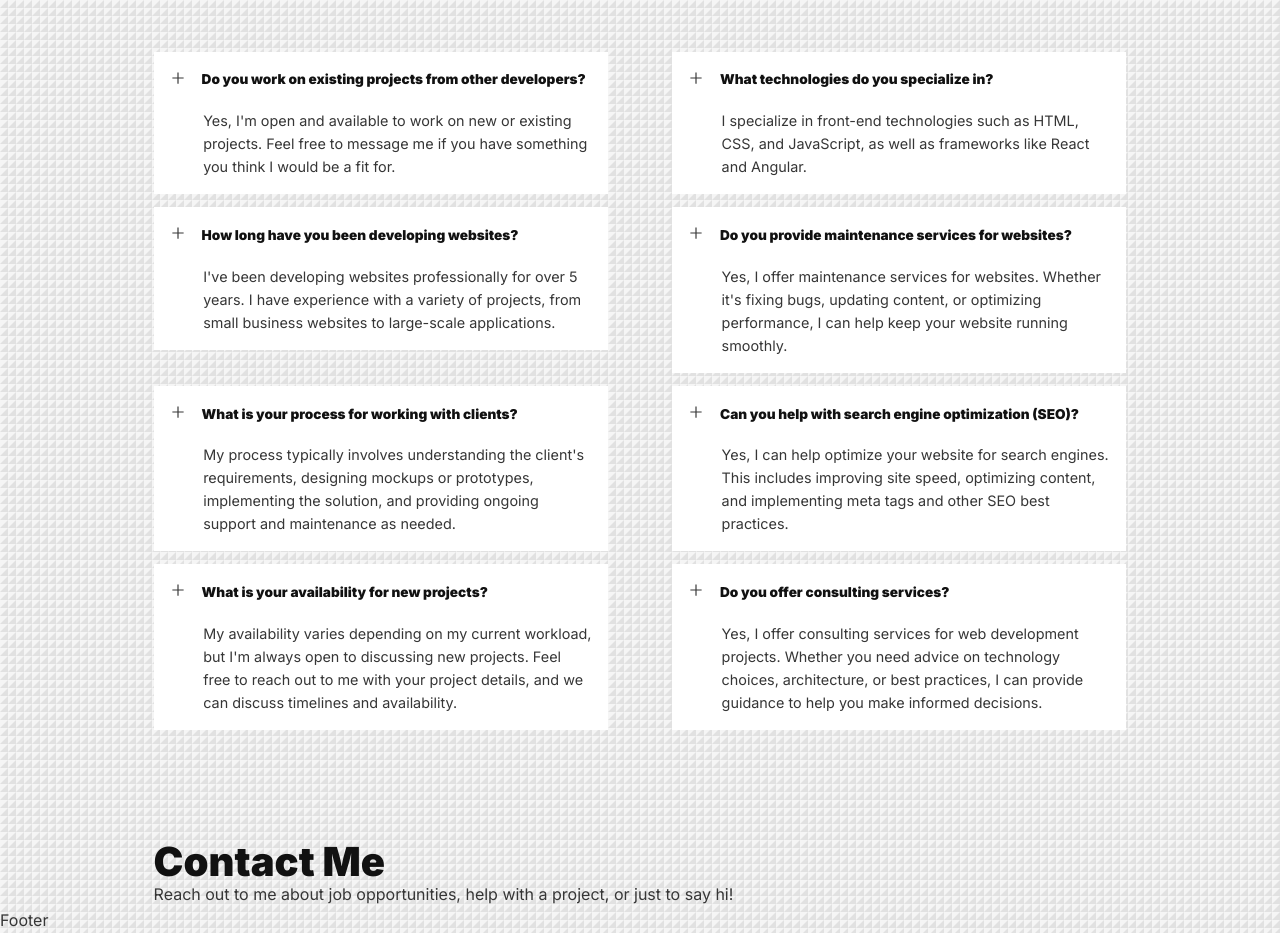
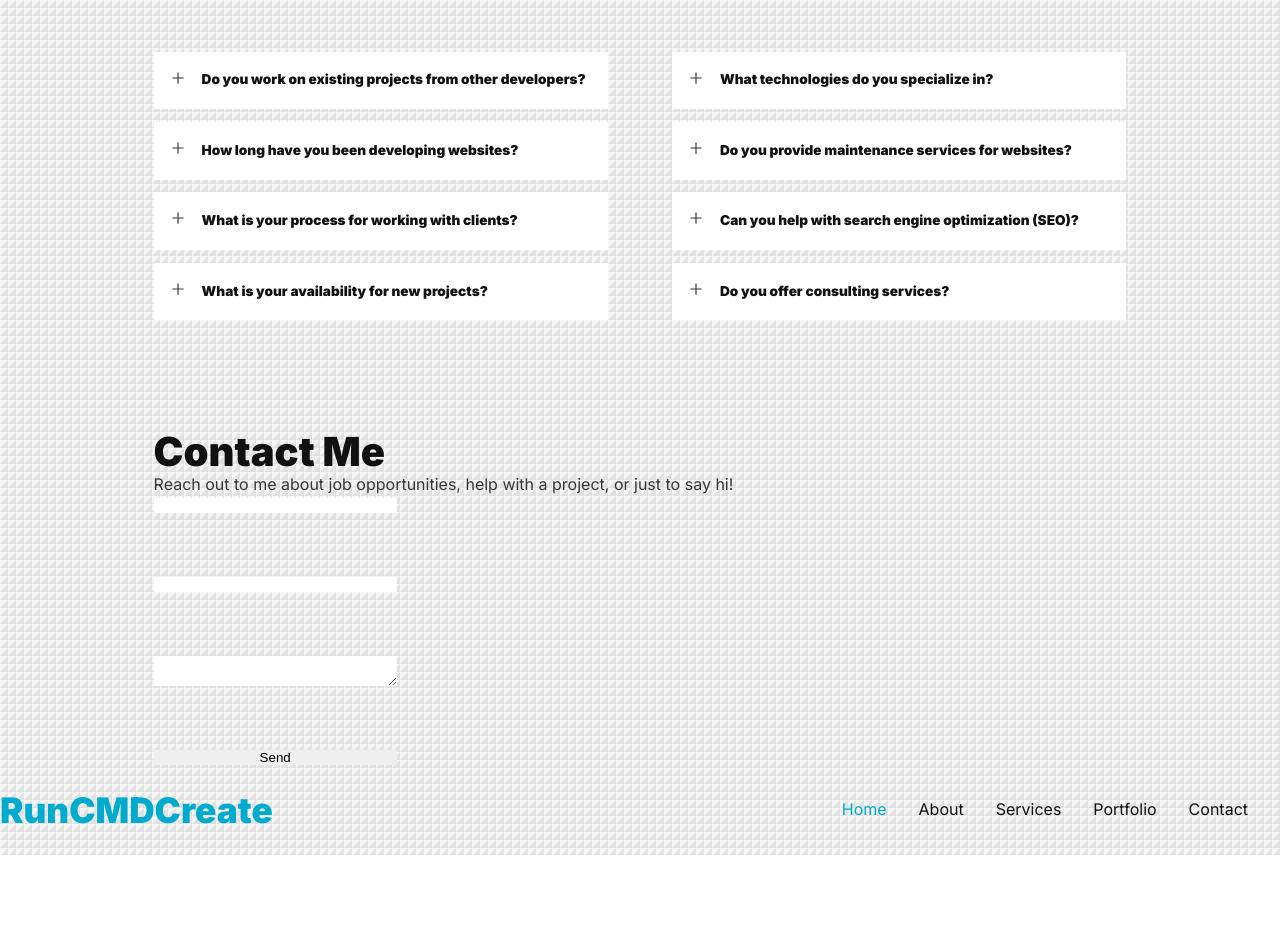
Before and after one commit to webdev-bfunk/next-portfolio, a Next.js app: page / in a window 1280 px wide. Shown: the part 3480-4413 px from the top of the page. After the commit the page ends 4335 px from the top, so only its background shows below. Built offline with nearby package versions, Linux system fonts and the light colour scheme.

Commit message:
start contact section

```diff
--- a/app/_components/contact/ContactSection.jsx
+++ b/app/_components/contact/ContactSection.jsx
@@ -7,6 +7,12 @@ const ContactSection = () => {
             <div className={`container ${styles.contactWrapper}`}>
                 <h2>Contact Me</h2>
                 <p>Reach out to me about job opportunities, help with a project, or just to say hi!</p>
+                <div className={styles.inputWrapper}>
+                    <input />
+                    <input />
+                    <textarea />
+                    <button>Send</button>
+                </div>
             </div>
         </div>
     )
--- a/app/_components/contact/contact.module.css
+++ b/app/_components/contact/contact.module.css
@@ -1,3 +1,17 @@
 .section {
     padding-top: 7rem;
 }
+
+
+.contactWrapper {
+    display: flex;
+    flex-direction: column;
+}
+
+.inputWrapper {
+    display: flex;
+    justify-content: center;
+    gap: 4rem;
+        flex-direction: column;
+    width: 25%;
+}
--- a/app/_components/faqs/FaqItem.jsx
+++ b/app/_components/faqs/FaqItem.jsx
@@ -1,18 +1,18 @@
 "use client"
 import React, { useState } from 'react'
 import styles from './faq.module.css'
-import { AiOutlinePlus } from 'react-icons/ai'
+import { AiOutlineMinus, AiOutlinePlus } from 'react-icons/ai'
 
 const FaqItem = ({ title, description }) => {
     const [open, setOpen] = useState(false);
 
     return (
-        <article className={`${styles.faq}`} onClick={() => setOpen()}>
+        <article className={`${styles.faq} ${open ? styles.open : ""}`} onClick={() => setOpen(!open)}>
             <div>
-                <span><AiOutlinePlus /></span>
+                <span>{open ? <AiOutlineMinus /> : <AiOutlinePlus />}</span>
                 <h6>{title}</h6>
             </div>
-            <p>{description}</p>
+            {open && <p>{description}</p>}
         </article>
     )
 }
--- a/app/_components/footer/Footer.jsx
+++ b/app/_components/footer/Footer.jsx
@@ -1,9 +1,32 @@
+"use client"
 import React from 'react'
 import styles from './footer.module.css'
+import Link from 'next/link'
+import { usePathname } from 'next/navigation';
+
+const data = [
+    { id: 1, link: '/', caption: 'Home' },
+    { id: 2, link: '/about', caption: 'About' },
+    { id: 3, link: '/services', caption: 'Services' },
+    { id: 4, link: '/portfolio', caption: 'Portfolio' },
+    { id: 5, link: '/contact', caption: 'Contact' },
+];
 
 const Footer = () => {
+    const pathname = usePathname();
     return (
-        <div styles={styles.footer}>Footer</div>
+        <footer styles={styles.footers}>
+            <div className={`container ${styles.footerContainer}`}>
+                <Link href="/" className={styles.navLogo}>RunCMDCreate</Link>
+
+                <ul className={styles.navItems}>
+                    {data.map(({ id, link, caption }) => <li key={id}>
+                        <Link href={link} className={pathname === link ? "active" : ""}>{caption}</Link>
+                    </li>)}
+                </ul>
+
+            </div>
+        </footer>
     )
 }
 
--- a/app/_components/footer/footer.module.css
+++ b/app/_components/footer/footer.module.css
@@ -0,0 +1,40 @@
+
+.footer {
+    display: flex;
+    background: greenyellow;
+    backdrop-filter: blur(20px);
+   height: 4rem;
+       border-top: 1px solid var(--color-gray-200);
+
+}
+
+.footerContainer {
+    display: flex;
+    width: 100%;
+    justify-content: space-between;
+    align-items: center;
+       animation: SlideIn 3s ease-in-out;
+}
+
+.navItems {
+    display: flex;
+    padding: 2rem;
+    gap: 2rem;
+}
+
+.navLogo {
+    font-size: 2.2rem;
+    font-weight: 900;
+    color: var(--color-primary)
+}
+
+
+
+@keyframes SlideIn {
+    0% {
+        transform: translateX(-200%);
+    }
+    100% {
+        transform: translateX(0);
+    }
+}
```
